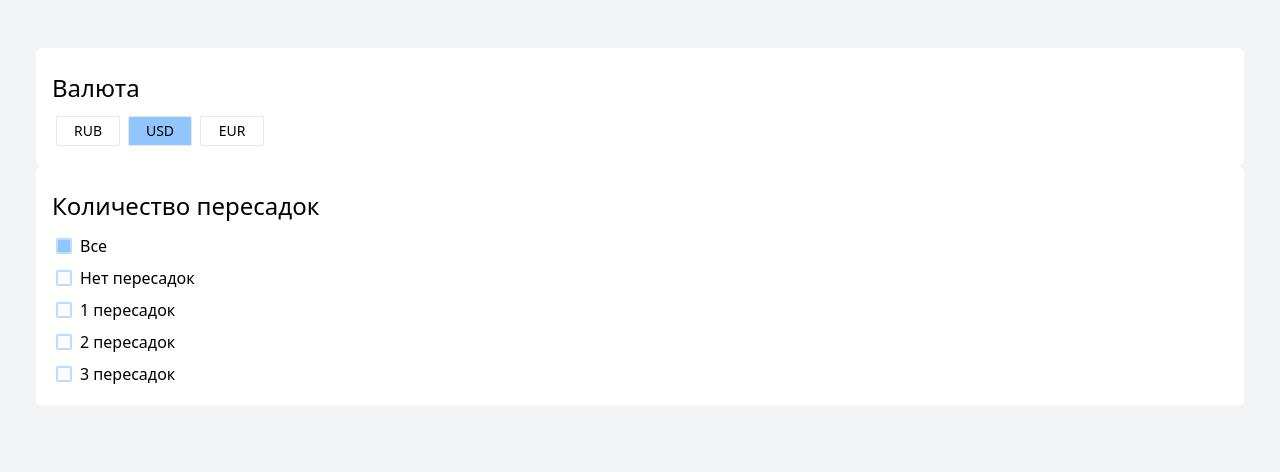
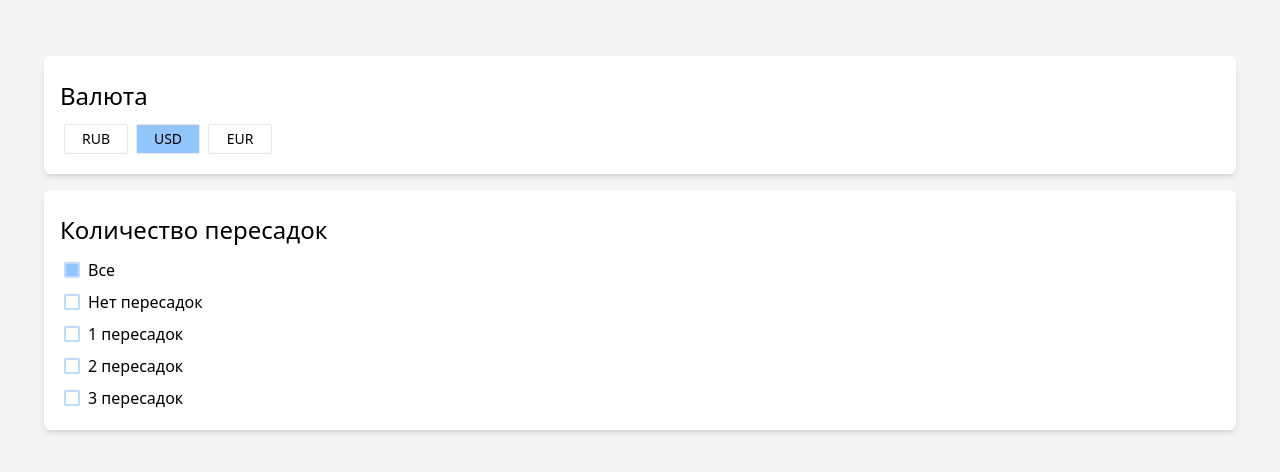
Before and after one commit to crawraps/tickets-task, a React (Create React App) app: page / in a window 1280 px wide. Shown: the top 472 px of the page. Built offline with nearby package versions, Linux system fonts and the light colour scheme.

Commit message:
Add info block shadow and margins

```diff
--- a/src/components/InfoBlock.tsx
+++ b/src/components/InfoBlock.tsx
@@ -12,7 +12,7 @@
   column,
 }: Props): JSX.Element {
   return (
-    <div className='flex flex-col bg-white rounded-md p-4'>
+    <div className='flex flex-col bg-white rounded-md p-4 shadow-md m-2'>
       <h1>{heading}</h1>
       <div className={`flex ${column ? 'flex-col' : ''}`}>{children}</div>
     </div>
```
